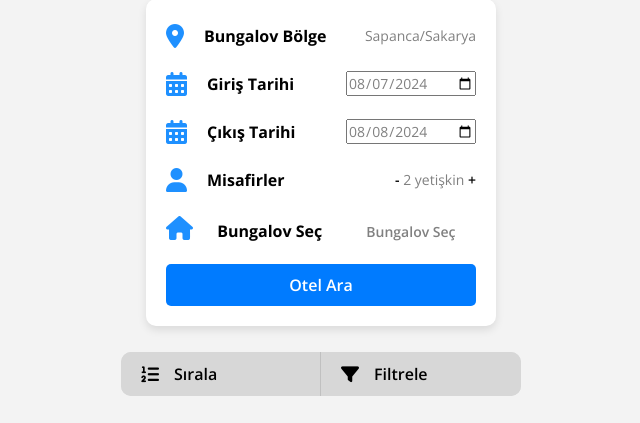
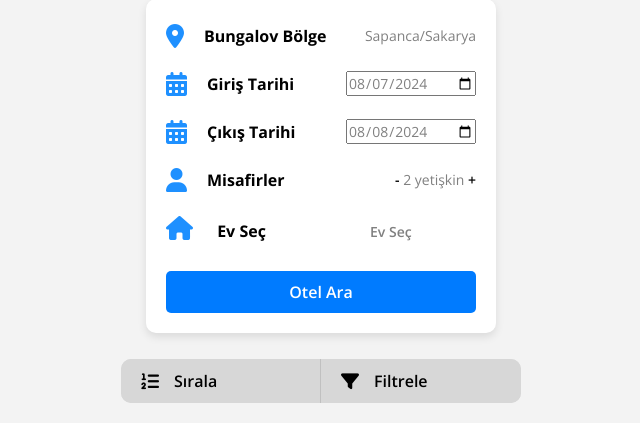
Before and after one commit to Hamza-Sengul/Muglaturizmuptaded, a Django app: page / in a window 1280 px wide. Shown: the part 117-540 px from the top of the page, without its empty margins (319-959 px from the left). Run offline with Django 5.2, Linux system fonts and the light colour scheme; data comes from the database, SQL or seed files in the repository; some libraries are stand-ins or nearby versions.

Commit message:
Update index.html

```diff
--- a/main/templates/index.html
+++ b/main/templates/index.html
@@ -31,11 +31,11 @@
                 <button id="increase-guests">+</button>
             </div>
         </div>
-        <div class="bungalov-select" style="margin-bottom: 20px;">
+        <div class="bungalov-select">
             <span class="icon"><i class="fa-solid fa-house"></i></span>
-            <span class="text">Bungalov Seç</span>
-            <button id="bungalov-select-button" class="subtext" style="margin-left: 40px;">Bungalov Seç</button>
-
+            <span class="text">Ev Seç</span>
+            <button id="bungalov-select-button" class="subtext" style="margin-left: 100px; margin-bottom: 30px;">Ev Seç</button>
+            <span id="selected-bungalov"></span>
         </div>
         <button class="search-button" onclick="showPopup5()">Otel Ara</button>
     </div>
@@ -54,7 +54,7 @@
 <div id="bungalov-popup" class="popup">
     <div class="popup-content">
         <span class="close-button" onclick="closeBungalovPopup()">&times;</span>
-        <h2>Bungalov Seç</h2>
+        <h2>Ev Seç</h2>
         <div id="bungalov-options"></div>
     </div>
 </div>
@@ -166,6 +166,7 @@
         };
     });
 </script>
+
   <div class="sec">
     <div class="button-container">
         <button class="action-button">
@@ -183,7 +184,7 @@
 
   <div class="urunler">
     {% for bungalov in bungalovs %}
-    <div class="uruncard2 animate-on-scroll">
+    <div class="uruncard2">
         <div class="uruncardresim2">
             {% for image in bungalov.images.all %}
             {% if forloop.first %}
```
